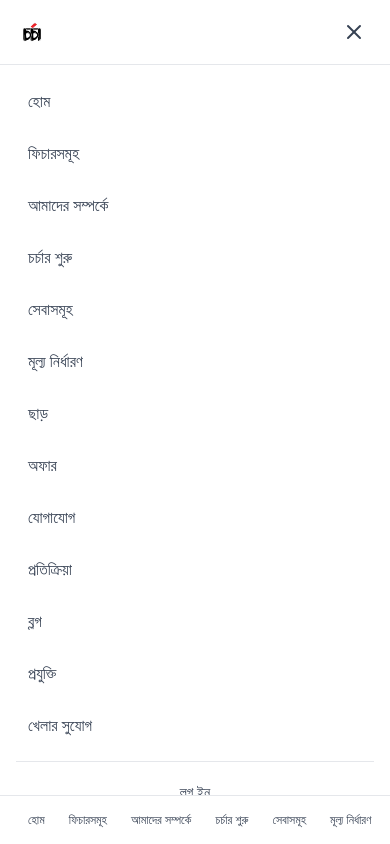
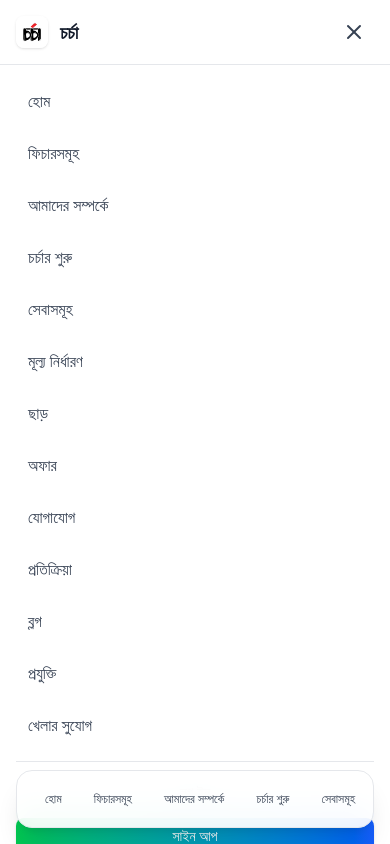
Before and after one commit to kousar-21/chorcha, a React (Vite) app: page / in a window 390 px wide. Both pictures are taken after a click on the button "Toggle Menu". Shown: the top 844 px of the page. Built offline with nearby package versions, Linux system fonts and the light colour scheme.

Commit message:
changes in mobile view

```diff
--- a/src/Component/Navbar.jsx
+++ b/src/Component/Navbar.jsx
@@ -184,10 +184,22 @@ const Navbar = () => {
         </div>
       </nav>
 
-      {/* Mobile Bottom Navigation - Visible only on mobile */}
-      <nav className="fixed bottom-0 left-0 right-0 bg-white border-t border-gray-200 shadow-lg md:hidden z-50">
-        <div className="flex overflow-x-auto hide-scrollbar px-4 py-2">
+      {/* Mobile Bottom Navigation - Enhanced Design */}
+      <nav className="fixed bottom-4 left-1/2 transform -translate-x-1/2 w-[calc(100%-2rem)] max-w-md bg-white/90 backdrop-blur-lg border border-gray-200 rounded-2xl shadow-xl md:hidden z-50 animate-fade-in-up">
         <style jsx>{`
+          @keyframes fade-in-up {
+            from {
+              opacity: 0;
+              transform: translateY(20px);
+            }
+            to {
+              opacity: 1;
+              transform: translateY(0);
+            }
+          }
+          .animate-fade-in-up {
+            animation: fade-in-up 0.5s ease-out forwards;
+          }
           .hide-scrollbar::-webkit-scrollbar {
             display: none;
           }
@@ -195,13 +207,23 @@ const Navbar = () => {
             -ms-overflow-style: none;
             scrollbar-width: none;
           }
+          .nav-item {
+            transition: all 0.2s ease;
+          }
+          .nav-item:hover {
+            transform: translateY(-2px);
+          }
+          .nav-item:active {
+            transform: translateY(0);
+          }
         `}</style>
+        <div className="flex overflow-x-auto hide-scrollbar px-2 py-3">
           {allPages.map((link) => (
             link.href.startsWith('/') ? (
               <Link
                 key={link.name}
                 to={link.href}
-                className="flex px-3 py-2 text-xs font-medium text-gray-700 hover:text-green-600 transition-colors whitespace-nowrap"
+                className="nav-item flex-shrink-0 px-3 py-2 text-xs font-medium text-gray-700 hover:text-green-600 transition-all duration-200 whitespace-nowrap mx-1 first:ml-2 last:mr-2"
               >
                 {link.name}
               </Link>
@@ -209,7 +231,7 @@ const Navbar = () => {
               <a
                 key={link.name}
                 href={link.href}
-                className="flex px-3 py-2 text-xs font-medium text-gray-700 hover:text-green-600 transition-colors whitespace-nowrap cursor-pointer"
+                className="nav-item flex-shrink-0 px-3 py-2 text-xs font-medium text-gray-700 hover:text-green-600 transition-all duration-200 whitespace-nowrap mx-1 first:ml-2 last:mr-2 cursor-pointer"
               >
                 {link.name}
               </a>
@@ -218,8 +240,24 @@ const Navbar = () => {
         </div>
       </nav>
 
-      {/* Mobile Top Bar with Logo and Menu Button */}
-      <nav className="md:hidden bg-white text-gray-800 text-sm sticky top-0 z-40 shadow-md border-b border-gray-200">
+      {/* Mobile Top Bar with Logo and Menu Button - Enhanced Design */}
+      <nav className="md:hidden bg-white/90 backdrop-blur-lg text-gray-800 text-sm sticky top-0 z-40 shadow-md border-b border-gray-200 animate-fade-in-down">
+        <style jsx>{`
+          @keyframes fade-in-down {
+            from {
+              opacity: 0;
+              transform: translateY(-20px);
+            }
+            to {
+              opacity: 1;
+              transform: translateY(0);
+            }
+          }
+          .animate-fade-in-down {
+            animation: fade-in-down 0.5s ease-out 0.1s forwards;
+            opacity: 0;
+          }
+        `}</style>
         <div className="px-4 py-3">
           <div className="flex justify-between items-center">
 
@@ -228,14 +266,14 @@ const Navbar = () => {
               <img
                 src={logo}
                 alt="Chorcha Logo"
-                className="w-8 h-8 rounded-lg object-cover"
+                className="w-8 h-8 rounded-lg object-cover shadow-sm"
               />
-              <span className="text-lg font-bold text-gray-900 hidden sm:block">চর্চা</span>
+              <span className="text-lg font-bold text-gray-900">চর্চা</span>
             </Link>
 
             {/* Mobile Menu Button */}
             <button
-              className="p-2 rounded-md text-gray-700 hover:text-green-600 hover:bg-gray-100 transition-colors"
+              className="p-2 rounded-lg text-gray-700 hover:text-green-600 hover:bg-gray-100 transition-all duration-200 transform hover:scale-105 active:scale-95"
               onClick={toggleMenu}
               aria-label="Toggle Menu"
             >
@@ -244,11 +282,11 @@ const Navbar = () => {
           </div>
         </div>
 
-        {/* Mobile Menu */}
+        {/* Mobile Menu - Enhanced Design */}
         <div
           className={`overflow-hidden transition-all duration-300 ease-in-out ${
             isOpen ? 'max-h-screen opacity-100' : 'max-h-0 opacity-0'
-          } bg-white border-t border-gray-200`}
+          } bg-white/95 backdrop-blur-lg border-t border-gray-200`}
         >
           <div className="px-4 py-3 space-y-1">
             {allPages.map((link) => (
@@ -256,7 +294,7 @@ const Navbar = () => {
                 <Link
                   key={link.name}
                   to={link.href}
-                  className="block py-3 text-base font-medium text-gray-700 hover:text-green-600 hover:bg-gray-50 rounded-md px-3 transition-colors"
+                  className="block py-3 text-base font-medium text-gray-700 hover:text-green-600 hover:bg-green-50 rounded-lg px-3 transition-all duration-200 transform hover:translate-x-1"
                   onClick={() => setIsOpen(false)}
                 >
                   {link.name}
@@ -265,7 +303,7 @@ const Navbar = () => {
                 <a
                   key={link.name}
                   href={link.href}
-                  className="block py-3 text-base font-medium text-gray-700 hover:text-green-600 hover:bg-gray-50 rounded-md px-3 transition-colors cursor-pointer"
+                  className="block py-3 text-base font-medium text-gray-700 hover:text-green-600 hover:bg-green-50 rounded-lg px-3 transition-all duration-200 transform hover:translate-x-1 cursor-pointer"
                   onClick={() => setIsOpen(false)}
                 >
                   {link.name}
@@ -277,14 +315,14 @@ const Navbar = () => {
             <div className="pt-3 border-t border-gray-200 mt-3">
               <Link
                 to="/login"
-                className="block w-full text-center py-2 text-gray-700 hover:text-green-600 font-medium mb-2"
+                className="block w-full text-center py-2 text-gray-700 hover:text-green-600 font-medium mb-2 transition-colors duration-200"
                 onClick={() => setIsOpen(false)}
               >
                 লগ ইন
               </Link>
               <Link
                 to="/signup"
-                className="block w-full text-center py-2 bg-linear-to-r from-green-500 to-blue-600 hover:from-green-600 hover:to-blue-700 text-white font-medium rounded-lg shadow-sm"
+                className="block w-full text-center py-2 bg-linear-to-r from-green-500 to-blue-600 hover:from-green-600 hover:to-blue-700 text-white font-medium rounded-lg shadow-sm transition-all duration-300 transform hover:scale-[1.02] active:scale-[0.98]"
                 onClick={() => setIsOpen(false)}
               >
                 সাইন আপ
```
Lines whose indentation alone changed are shown as unchanged.
